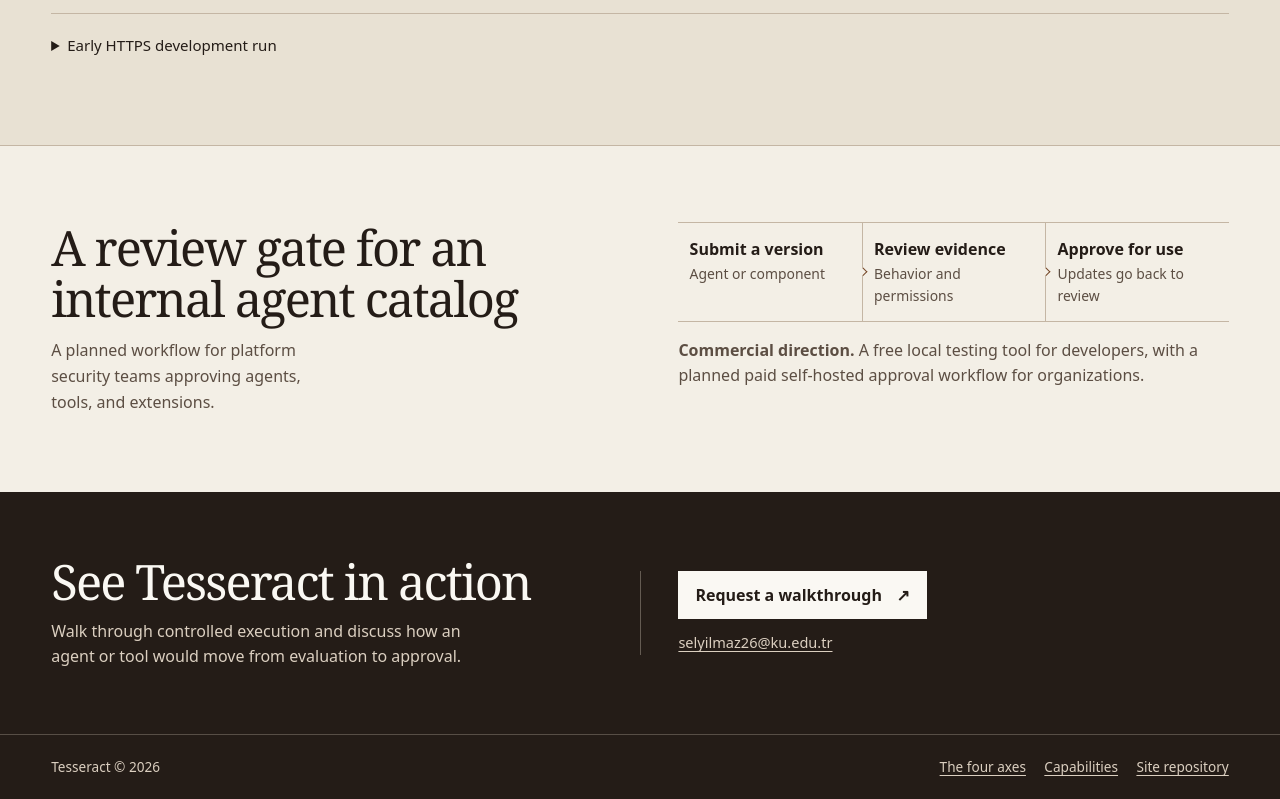
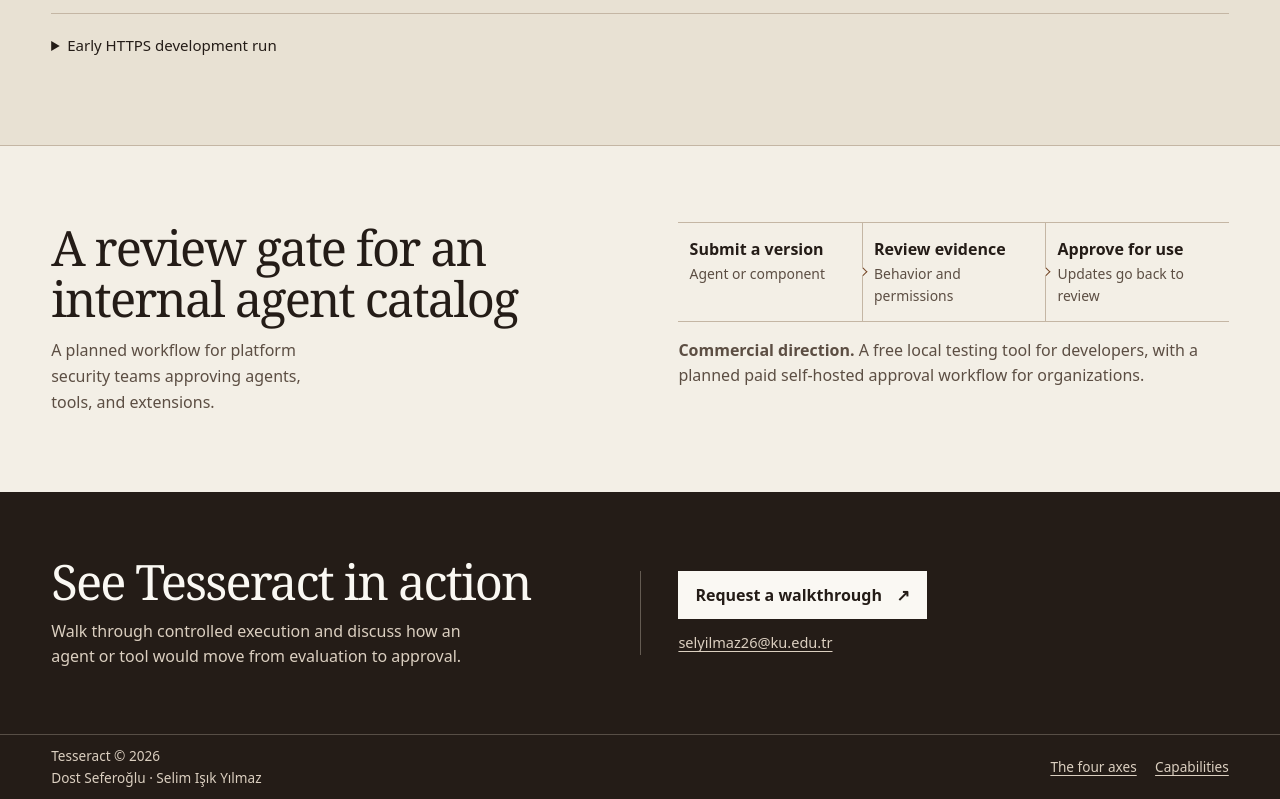
Before and after one commit to selimyilmz/tesseract, a plain HTML site: page site/index.html in a window 1280 px wide. Shown: the part 3438-4237 px from the top of the page. Drawn offline with Linux system fonts and the light colour scheme.

Commit message:
Credit the team in the site footer

```diff
--- a/site/index.html
+++ b/site/index.html
@@ -285,11 +285,13 @@
 
   <footer class="site-footer">
     <div class="container site-footer__inner">
-      <span>Tesseract © 2026</span>
+      <div>
+        <p>Tesseract © 2026</p>
+        <p>Dost Seferoğlu · Selim Işık Yılmaz</p>
+      </div>
       <nav class="site-footer__nav" aria-label="Footer">
         <a href="#why-tesseract">The four axes</a>
         <a href="#status">Capabilities</a>
-        <a href="https://github.com/selimyilmz/tesseract">Site repository</a>
       </nav>
     </div>
   </footer>
```
